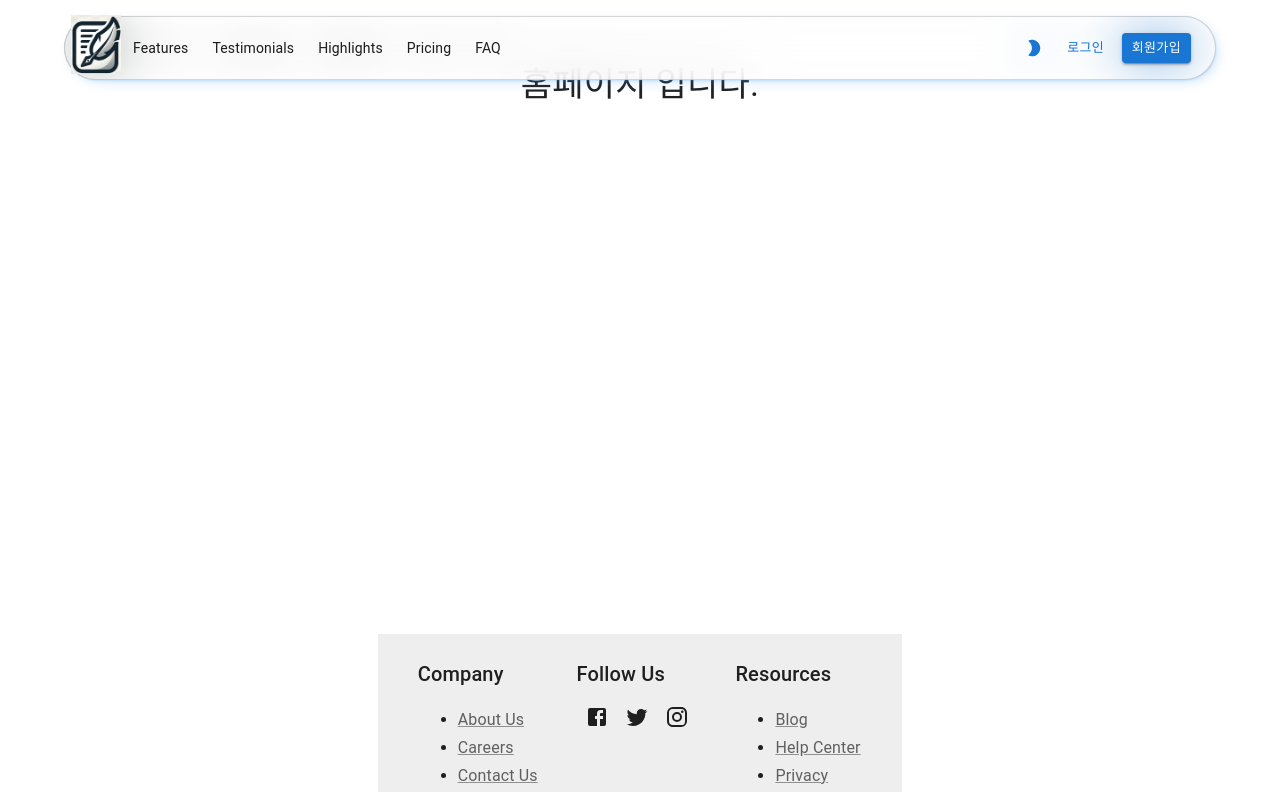
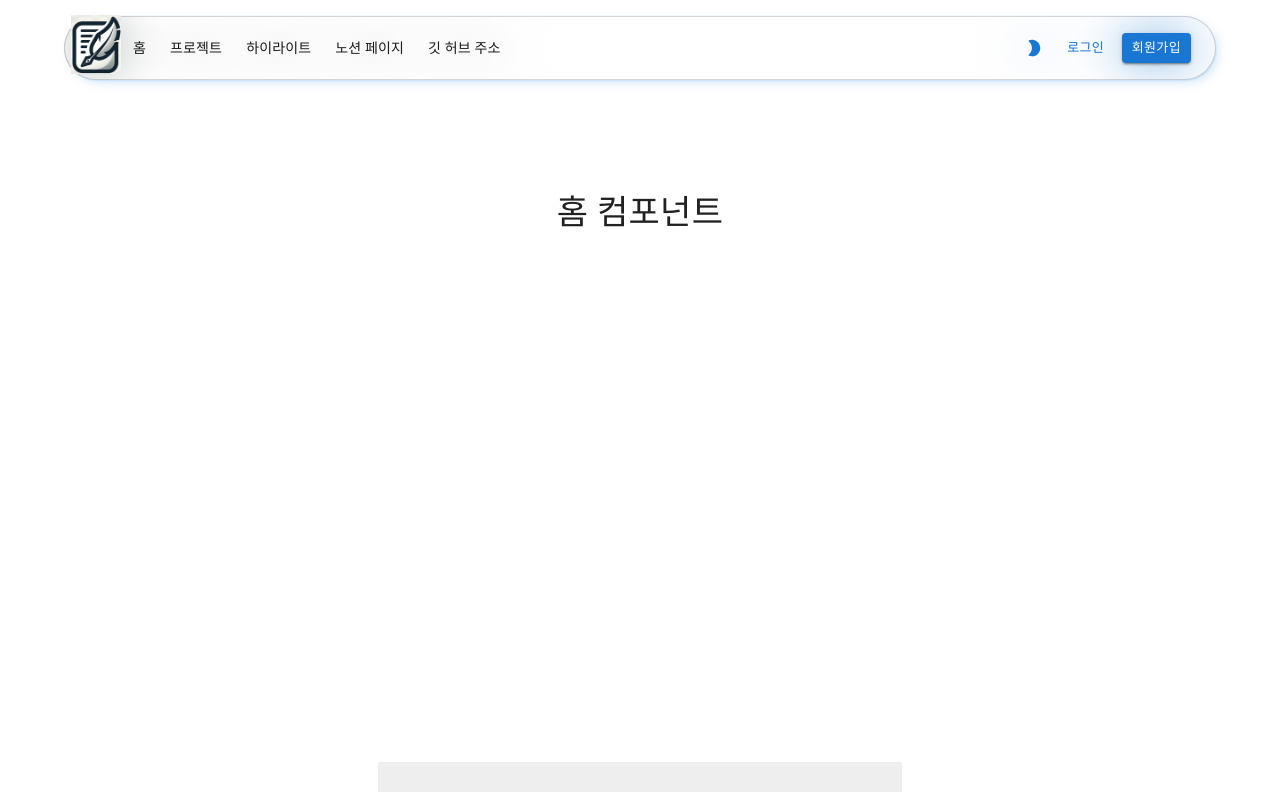
Before and after one commit to pillow12360/NodeServer, a React (Create React App) app in the folder client/: page / in a window 1280 px wide. Shown: the top 792 px of the page. Built offline with nearby package versions, Linux system fonts and the light colour scheme.

Commit message:
헤더 구성요소 수정, 페이지 새로고침 현상 개선

```diff
--- a/client/src/App.tsx
+++ b/client/src/App.tsx
@@ -27,6 +27,7 @@ const App: React.FC = () => {
 
   return (
     <ThemeProvider theme={theme}>
+      <Router>
         <CssBaseline />
         <AppAppBar mode={mode} toggleColorMode={toggleColorMode} />
         <Box
@@ -36,11 +37,10 @@ const App: React.FC = () => {
             alignItems: 'center',
             justifyContent: 'center',
             minHeight: '100vh',
-          paddingTop: '64px', // AppBar height adjustment
-          paddingBottom: '64px', // Extra padding if needed
+            paddingTop: '15%', // AppBar height adjustment
+            paddingBottom: '60px', // Extra padding if needed
           }}
         >
-        <Router>
           <CssBaseline />
           <AppAppBar mode={mode} toggleColorMode={toggleColorMode} />
           <Routes>
@@ -51,8 +51,8 @@ const App: React.FC = () => {
             <Route path="/SignUp" element={<SignUp />} />
           </Routes>
           <Footer />
+        </Box>
       </Router>
-      </Box>
     </ThemeProvider>
   );
 };
--- a/client/src/layout/AppAppBar.tsx
+++ b/client/src/layout/AppAppBar.tsx
@@ -1,5 +1,6 @@
 import * as React from 'react';
 import { PaletteMode } from '@mui/material';
+import { Link } from 'react-router-dom';
 import Box from '@mui/material/Box';
 import AppBar from '@mui/material/AppBar';
 import Toolbar from '@mui/material/Toolbar';
@@ -95,7 +96,7 @@ function AppAppBar({ mode, toggleColorMode }: AppAppBarProps) {
                   sx={{ py: '6px', px: '12px' }}
                 >
                   <Typography variant="body2" color="text.primary">
-                    Features
+                    홈
                   </Typography>
                 </MenuItem>
                 <MenuItem
@@ -103,7 +104,7 @@ function AppAppBar({ mode, toggleColorMode }: AppAppBarProps) {
                   sx={{ py: '6px', px: '12px' }}
                 >
                   <Typography variant="body2" color="text.primary">
-                    Testimonials
+                    프로젝트
                   </Typography>
                 </MenuItem>
                 <MenuItem
@@ -111,7 +112,7 @@ function AppAppBar({ mode, toggleColorMode }: AppAppBarProps) {
                   sx={{ py: '6px', px: '12px' }}
                 >
                   <Typography variant="body2" color="text.primary">
-                    Highlights
+                    하이라이트
                   </Typography>
                 </MenuItem>
                 <MenuItem
@@ -119,7 +120,7 @@ function AppAppBar({ mode, toggleColorMode }: AppAppBarProps) {
                   sx={{ py: '6px', px: '12px' }}
                 >
                   <Typography variant="body2" color="text.primary">
-                    Pricing
+                    노션 페이지
                   </Typography>
                 </MenuItem>
                 <MenuItem
@@ -127,7 +128,7 @@ function AppAppBar({ mode, toggleColorMode }: AppAppBarProps) {
                   sx={{ py: '6px', px: '12px' }}
                 >
                   <Typography variant="body2" color="text.primary">
-                    FAQ
+                    깃 허브 주소
                   </Typography>
                 </MenuItem>
               </Box>
@@ -144,9 +145,8 @@ function AppAppBar({ mode, toggleColorMode }: AppAppBarProps) {
                 color="primary"
                 variant="text"
                 size="small"
-                component="a"
-                href="/signin"
-                target="_blank"
+                component={Link}
+                to="/signin"
               >
                 로그인
               </Button>
@@ -154,9 +154,8 @@ function AppAppBar({ mode, toggleColorMode }: AppAppBarProps) {
                 color="primary"
                 variant="contained"
                 size="small"
-                component="a"
-                href="/signup"
-                target="_blank"
+                component={Link}
+                to="/signup"
               >
                 회원가입
               </Button>
@@ -194,16 +193,16 @@ function AppAppBar({ mode, toggleColorMode }: AppAppBarProps) {
                     />
                   </Box>
                   <MenuItem onClick={() => scrollToSection('features')}>
-                    Features
+                    홈
                   </MenuItem>
                   <MenuItem onClick={() => scrollToSection('testimonials')}>
-                    Testimonials
+                    프로젝트
                   </MenuItem>
                   <MenuItem onClick={() => scrollToSection('highlights')}>
-                    Highlights
+                    노션 페이지
                   </MenuItem>
                   <MenuItem onClick={() => scrollToSection('pricing')}>
-                    Pricing
+                    깃 허브 주소
                   </MenuItem>
                   <MenuItem onClick={() => scrollToSection('faq')}>
                     FAQ
@@ -213,24 +212,22 @@ function AppAppBar({ mode, toggleColorMode }: AppAppBarProps) {
                     <Button
                       color="primary"
                       variant="contained"
-                      component="a"
-                      href="/material-ui/getting-started/templates/sign-up/"
-                      target="_blank"
+                      component={Link}
+                      to="/signup"
                       sx={{ width: '100%' }}
                     >
-                      Sign up
+                      회원가입
                     </Button>
                   </MenuItem>
                   <MenuItem>
                     <Button
                       color="primary"
                       variant="outlined"
-                      component="a"
-                      href="/material-ui/getting-started/templates/sign-in/"
-                      target="_blank"
+                      component={Link}
+                      to="/signin"
                       sx={{ width: '100%' }}
                     >
-                      Sign in
+                      로그인
                     </Button>
                   </MenuItem>
                 </Box>
--- a/client/src/pages/HomePage.tsx
+++ b/client/src/pages/HomePage.tsx
@@ -4,11 +4,9 @@ import { Typography } from '@mui/material';
 const HomePage: React.FC = () => {
   return (
     <Typography variant="h4" gutterBottom>
-      홈페이지 입니다.
+      홈 컴포넌트
     </Typography>
   );
 };
 
 export default HomePage;
-
-// AboutPage.tsx에도 비슷한 구조를 적용
```
Lines whose indentation alone changed are shown as unchanged.
